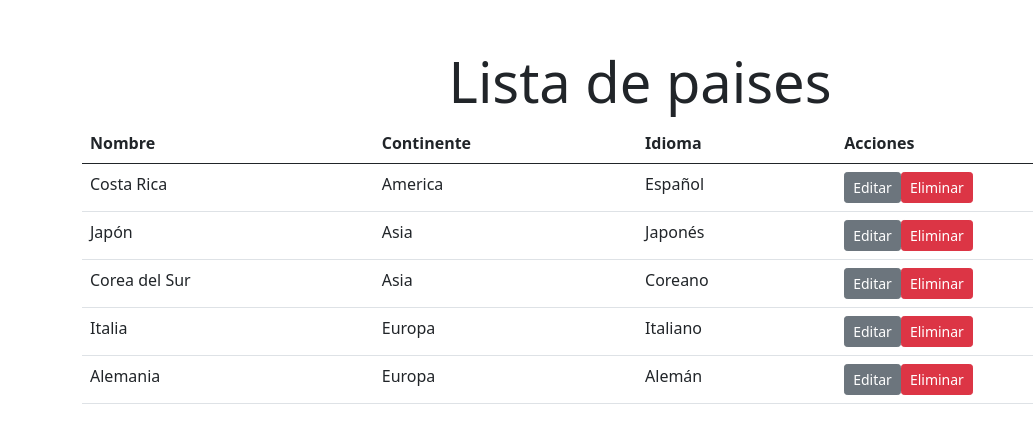
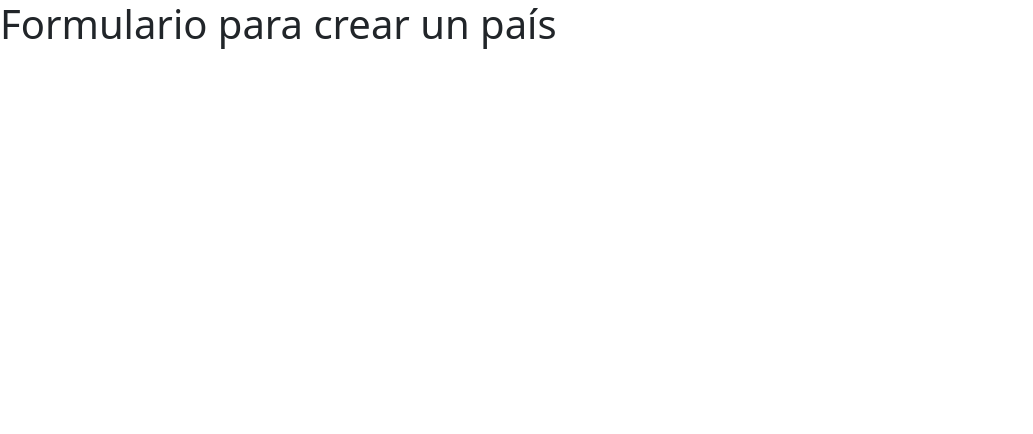
Before and after one commit to nathRodriguez/labs_software_2025, a Vue app in the folder Laboratorio3_C16530/Mi primer proyecto/frontend-lab/: page /pais in a window 1280 px wide. Shown: the top 434 px of the page, without its empty margins (0-1033 px from the left). Built offline with nearby package versions, Linux system fonts and the light colour scheme; no server answers.

Commit message:
Laboratorio #5: Segunda parte completada: configuración de Vue Router. Se implementó el enrutamiento básico, se creó la ruta /pais y el componente PaisForm.vue. El frontend quedó apuntando correctamente al backend en el puerto 5000.

```diff
--- a/Laboratorio3_C16530/Mi primer proyecto/frontend-lab/package.json
+++ b/Laboratorio3_C16530/Mi primer proyecto/frontend-lab/package.json
@@ -10,7 +10,8 @@
   "dependencies": {
     "axios": "^1.9.0",
     "core-js": "^3.8.3",
-    "vue": "^3.2.13"
+    "vue": "^3.2.13",
+    "vue-router": "^4.5.1"
   },
   "devDependencies": {
     "@babel/core": "^7.12.16",
--- a/Laboratorio3_C16530/Mi primer proyecto/frontend-lab/src/App.vue
+++ b/Laboratorio3_C16530/Mi primer proyecto/frontend-lab/src/App.vue
@@ -1,16 +1,7 @@
 <template>
-  <ListaPaises />
+  <router-view></router-view>
 </template>
 
-<script>
-import ListaPaises from './components/ListaPaises.vue';
-
-export default {
-  name: 'App',
-  components: {
-    ListaPaises,
-  },
-};
-</script>
+<script></script>
 
 <style></style>
--- a/Laboratorio3_C16530/Mi primer proyecto/frontend-lab/src/components/ListaPaises.vue
+++ b/Laboratorio3_C16530/Mi primer proyecto/frontend-lab/src/components/ListaPaises.vue
@@ -49,7 +49,7 @@ import axios from "axios";
                 this.paises.splice(index, 1);
             },
             obtenerTareas() {
-                axios.get("http://localhost:7019/api/Paises").then((response) => {
+                axios.get("http://localhost:5000/api/Paises").then((response) => {
                     this.paises = response.data;
                 });
             }
--- /dev/null
+++ b/Laboratorio3_C16530/Mi primer proyecto/frontend-lab/src/components/PaisForm.vue
@@ -0,0 +1,17 @@
+<template>
+    <div>
+        <h1>Formulario para crear un país</h1>
+    </div>
+</template>
+
+<script>
+    export default {
+        setup() {
+            return {};
+        },
+    };
+</script>
+
+<style lang="scss" scoped>
+
+</style>
--- a/Laboratorio3_C16530/Mi primer proyecto/frontend-lab/src/main.js
+++ b/Laboratorio3_C16530/Mi primer proyecto/frontend-lab/src/main.js
@@ -1,4 +1,15 @@
-import { createApp } from 'vue'
-import App from './App.vue'
+import { createApp } from "vue";
+import App from "./App.vue";
+import { createRouter, createWebHistory } from "vue-router";
+import ListaPaises from "./components/ListaPaises.vue";
+import PaisForm from "./components/PaisForm.vue";
 
-createApp(App).mount('#app')
+const router = createRouter({
+  history: createWebHistory(),
+  routes: [
+    { path: "/", name: "Home", component: ListaPaises },
+    { path: "/pais", name: "Pais", component: PaisForm },
+],
+});
+
+createApp(App).use(router).mount("#app");
```
Also changed, not shown: 1 other file (tests, documents, lock files or other folders).
